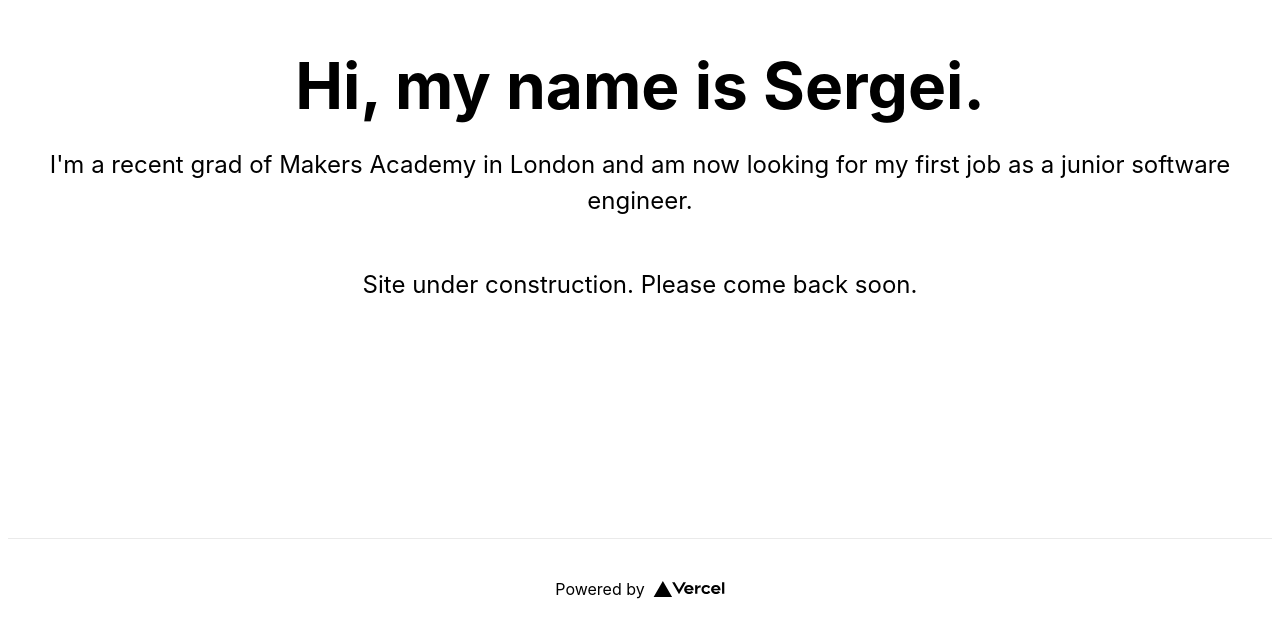
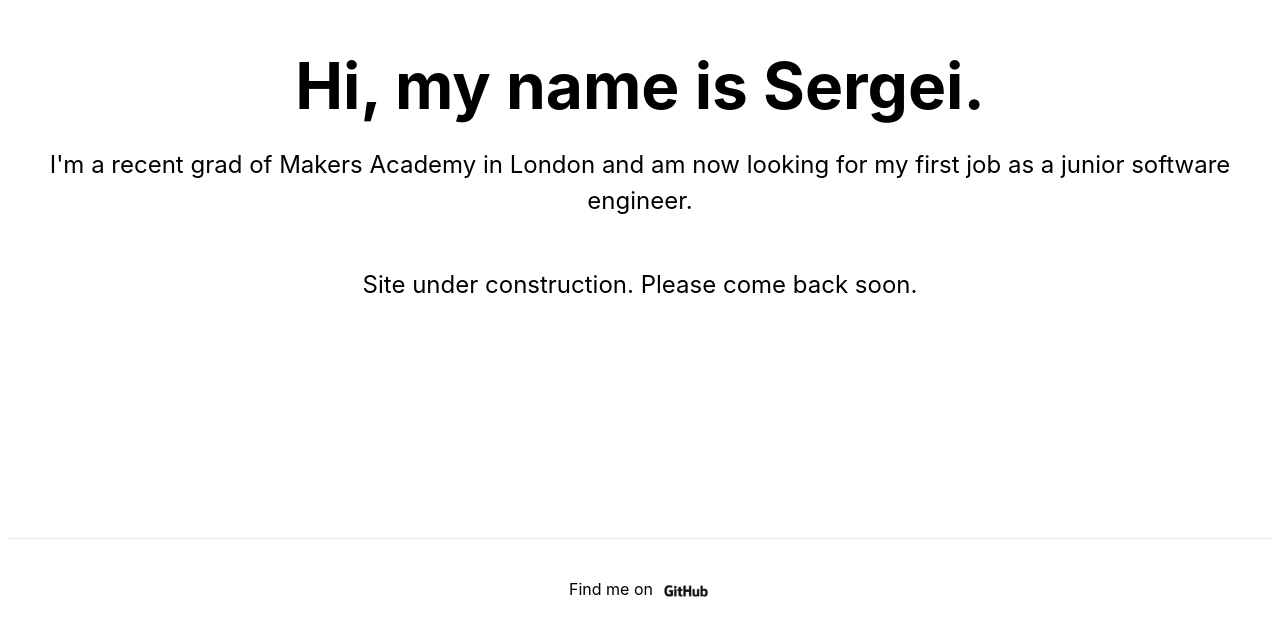
Before and after one commit to s-palmer/portfolio-nextjs, a Next.js app: page / in a window 1280 px wide. Shown: the part 162-798 px from the top of the page. Built offline with nearby package versions, Linux system fonts and the light colour scheme.

Commit message:
Added Github link

```diff
--- a/pages/index.js
+++ b/pages/index.js
@@ -56,14 +56,16 @@ export default function Home() {
       </main>
 
       <footer className={styles.footer}>
+
+
         <a
-          href="https://vercel.com?utm_source=create-next-app&utm_medium=default-template&utm_campaign=create-next-app"
+          href="https://github.com/s-palmer"
           target="_blank"
           rel="noopener noreferrer"
         >
-          Powered by{' '}
+          Find me on{' '}
           <span className={styles.logo}>
-            <Image src="/vercel.svg" alt="Vercel Logo" width={72} height={16} />
+            <Image src="/gh-logo.png" alt="Github Logo" width={50} height={20.5} />
           </span>
         </a>
       </footer>
```
Also changed, not shown: public/gh-logo.png (added).
